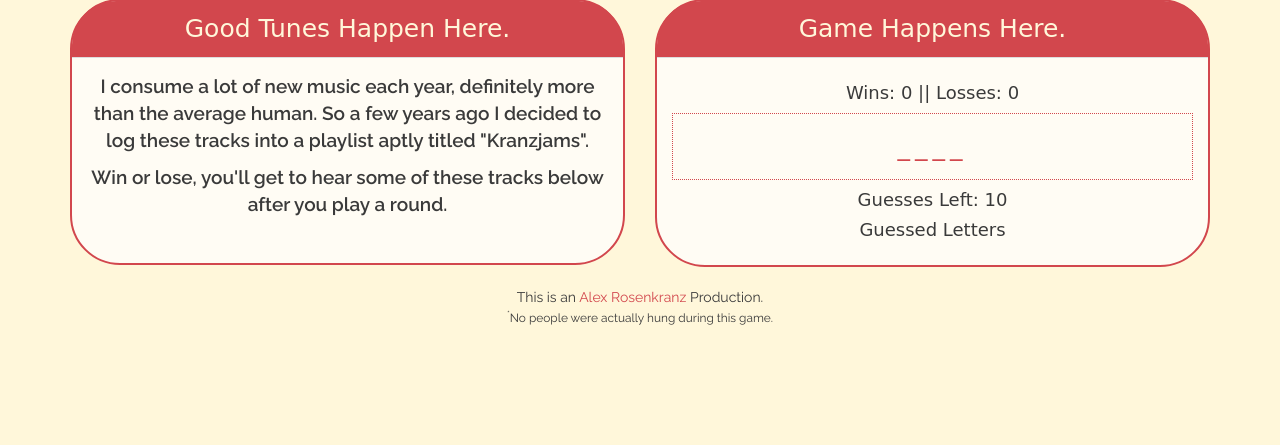
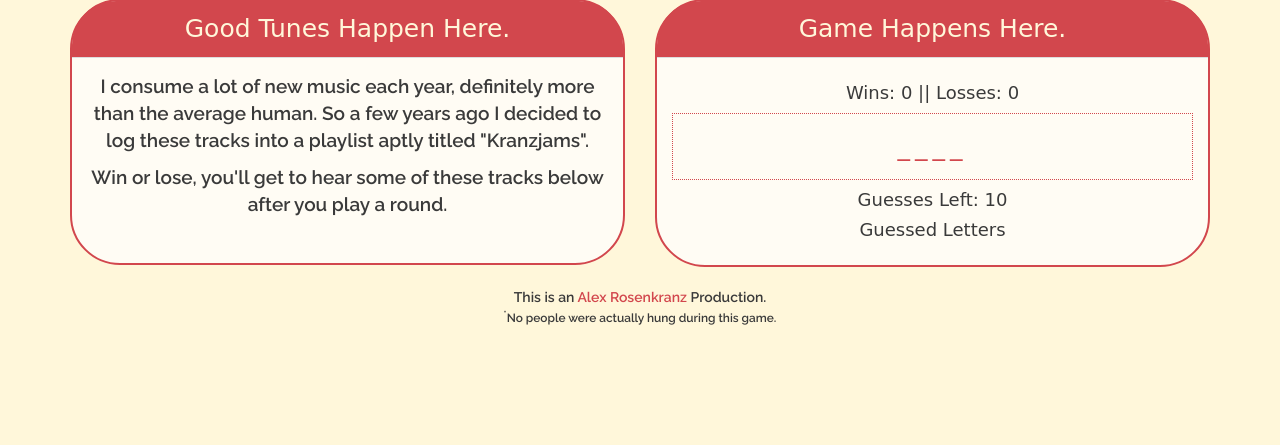
Before and after one commit to roopab77/Hangman, a PHP site: page / in a window 1280 px wide. Shown: the part 355-800 px from the top of the page. Run offline with PHP 8.4, Linux system fonts and the light colour scheme; some web fonts are replaced.

Commit message:
changed footer font to bold

```diff
--- a/assets/css/style.css
+++ b/assets/css/style.css
@@ -54,6 +54,10 @@ h1,h2,h3,h4,h5,h6 {
   font-size: 19px;
 }
 
+.footer {
+  font-weight: 600;
+}
+
 #placeholder {
   font-family: 'Patua One', cursive;
   text-transform: uppercase;
--- a/assets/js/hangman.js
+++ b/assets/js/hangman.js
@@ -76,7 +76,6 @@
       document.querySelector("#message").innerHTML = "Try and guess who my favorite artists are this year.<br/> Press any key to get started!";
       document.querySelector("#guessesLeft").innerHTML = goesLeft;
       document.querySelector("#name").innerHTML = " ";
-
       document.querySelector("#spotify").innerHTML = "";
 
     }
@@ -134,5 +133,5 @@
     }
 
   }
-
+  // RUN NEW GAME ON BUTTON CLICK
   document.querySelector("#button").addEventListener("click", newGame);
--- a/index.html
+++ b/index.html
@@ -5,11 +5,8 @@
   <title>Hang, man.</title>
 
   <!-- Latest compiled and minified CSS -->
-<link rel="stylesheet" href="https://maxcdn.bootstrapcdn.com/bootstrap/3.3.7/css/bootstrap.min.css">
-<link rel="stylesheet" href="assets/css/style.css">
-
-<!-- Latest compiled and minified JavaScript -->
-<!-- <script src="https://maxcdn.bootstrapcdn.com/bootstrap/3.3.7/js/bootstrap.min.js"></script>-->
+  <link rel="stylesheet" href="https://maxcdn.bootstrapcdn.com/bootstrap/3.3.7/css/bootstrap.min.css">
+  <link rel="stylesheet" href="assets/css/style.css">
 
  </head>
 <body>
```
